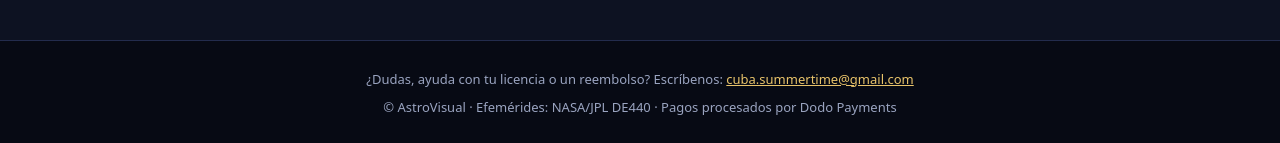
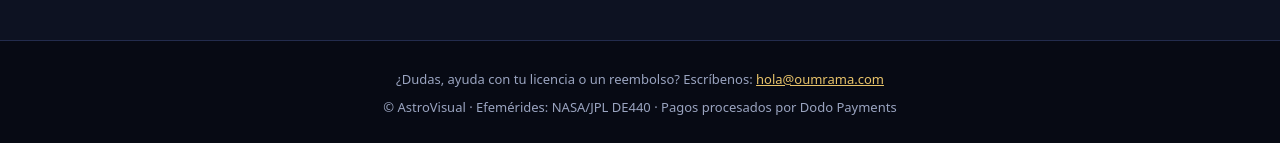
Before and after one commit to cubasummertime-art/astrovisual-descargas, a plain HTML site: page docs/index.html in a window 1280 px wide. Shown: the part 4883-5026 px from the top of the page. Drawn offline with Linux system fonts and the light colour scheme.

Commit message:
Página de venta

```diff
--- a/docs/index.html
+++ b/docs/index.html
@@ -133,11 +133,11 @@ footer{border-top:1px solid var(--line);padding:28px 0;color:var(--mut);font-siz
 <details><summary>¿Necesito internet?</summary><p>Para activar la licencia y descargar siglos de efemérides que aún no tengas. El resto funciona sin conexión.</p></details>
 <details><summary>¿Hay versión para Mac o móvil?</summary><p>Por ahora solo Windows 10 y 11.</p></details>
 <details><summary>¿Cuántos equipos puedo usar?</summary><p>Dos equipos con la misma clave. Puedes liberar uno desde el programa para pasar la licencia a otro.</p></details>
-<details><summary>¿Cómo contacto con soporte?</summary><p>Escribe a <a href="mailto:cuba.summertime@gmail.com">cuba.summertime@gmail.com</a> con tu duda, y te respondemos lo antes posible.</p></details>
+<details><summary>¿Cómo contacto con soporte?</summary><p>Escribe a <a href="mailto:hola@oumrama.com">hola@oumrama.com</a> con tu duda, y te respondemos lo antes posible.</p></details>
 <details><summary>¿Y si no me convence?</summary><p>Tienes 14 días de prueba con todas las funciones antes de pagar.</p></details>
 <details><summary>¿Puedo usarlo en mis videos de YouTube?</summary><p>Sí. Las imágenes y grabaciones que hagas con el programa son tuyas.</p></details>
 </div></section>
 </main>
-<footer><div class="wrap"><p style="margin:0 0 8px">¿Dudas, ayuda con tu licencia o un reembolso? Escríbenos: <a href="mailto:cuba.summertime@gmail.com">cuba.summertime@gmail.com</a></p>© AstroVisual · Efemérides: NASA/JPL DE440 · Pagos procesados por Dodo Payments</div></footer>
+<footer><div class="wrap"><p style="margin:0 0 8px">¿Dudas, ayuda con tu licencia o un reembolso? Escríbenos: <a href="mailto:hola@oumrama.com">hola@oumrama.com</a></p>© AstroVisual · Efemérides: NASA/JPL DE440 · Pagos procesados por Dodo Payments</div></footer>
 </body>
 </html>
```
